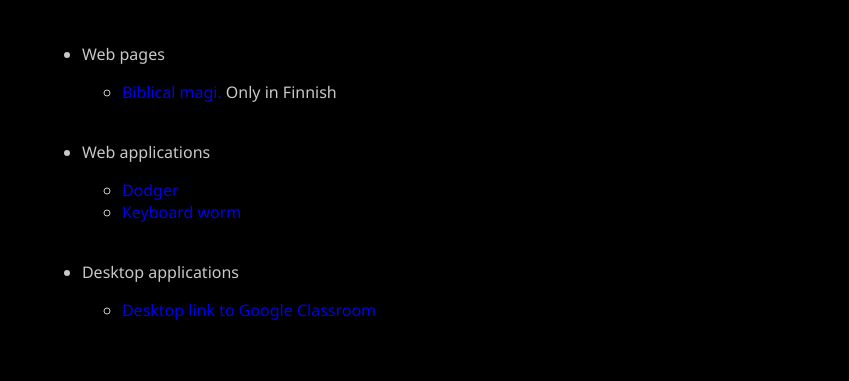
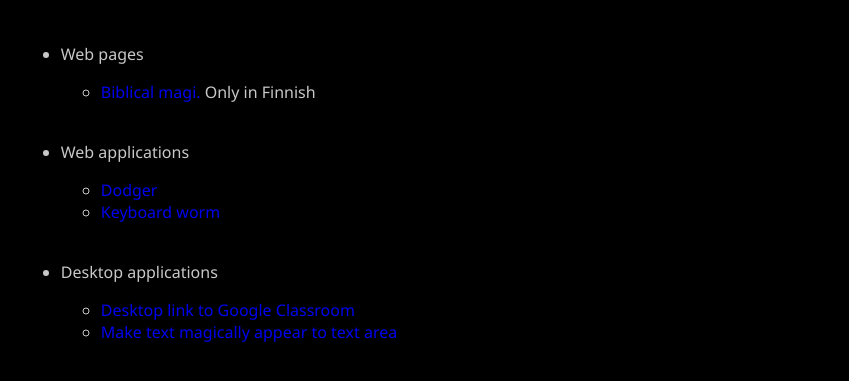
Before and after one commit to Peliel/peliel.github.io, a plain HTML site: page index.html in a window 1280 px wide. Shown: the part 87-468 px from the top of the page, without its empty margins (431-1280 px from the left). Drawn offline with Linux system fonts and the light colour scheme.

Commit message:
Update index.html

```diff
--- a/index.html
+++ b/index.html
@@ -33,6 +33,9 @@
                     <li id="clink">
                         <a href="https://peliel.github.io/classroom/" target="_blank">Desktop link to Google Classroom</a>
                     </li>
+                    <li id="slink">
+                        <a href="https://peliel.github.io/spammer/" target="_blank">Make text magically appear to text area</a>
+                    </li>
                 </ul>
             </li>
         </ul>
```
